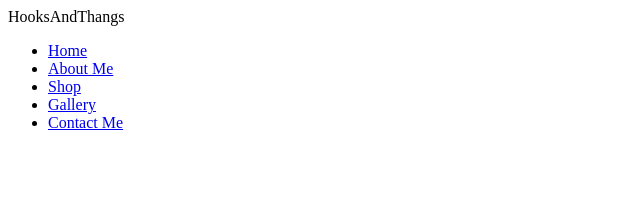
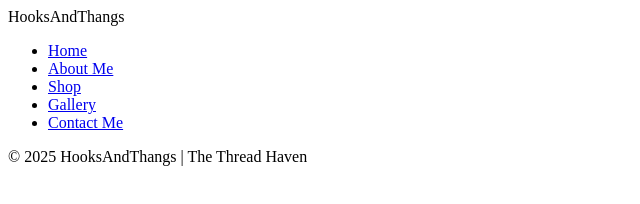
Before and after one commit to HooksAndThangs/My-Crochet-Shop, a plain HTML site: page about.html in a window 1280 px wide. Shown: the whole page, without its empty margins (0-640 px from the left). Drawn offline with Linux system fonts and the light colour scheme.

Commit message:
Update about.html

```diff
--- a/about.html
+++ b/about.html
@@ -20,3 +20,11 @@
             </ul>
         </nav>
     </header>
+ <!-- Footer -->
+    <footer>
+        <p>&copy; 2025 HooksAndThangs | The Thread Haven</p>
+    </footer>
+
+    <script src="script.js"></script>
+</body>
+</html>
```
